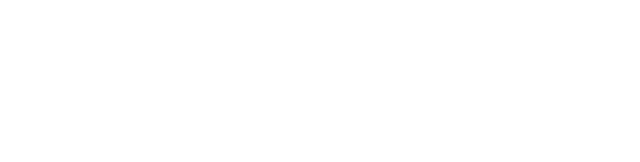
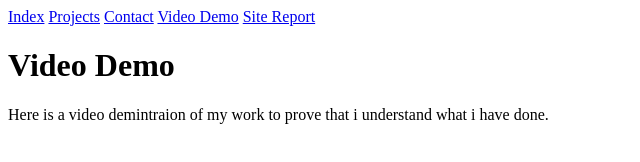
Before and after one commit to Dabpolice11/Assignment1, a plain HTML site: page videoDEMO.HTML in a window 1280 px wide. Shown: the whole page, without its empty margins (0-640 px from the left). Drawn offline with Linux system fonts and the light colour scheme.

Commit message:
initail sitereport and demo video

```diff
--- a/videoDEMO.HTML
+++ b/videoDEMO.HTML
@@ -6,6 +6,16 @@
     <title>Document</title>
 </head>
 <body>
+    <a href="index.html">Index</a>
+<a href="project.html">Projects</a>
+<a href="contact.html">Contact</a>
+<a href="videoDEMO.HTML">Video Demo</a>
+<a href="sitereport.html">Site Report</a>
 
+    <h1>Video Demo</h1>
+
+    <p>Here is a video demintraion of my work to prove that i understand what i have done.</p>
+
+    <a href="https://www.youtube.com/watch?v=1VQ_3sBZEm0"></a>
 </body>
 </html>
```
Also changed, not shown: sitereport.html (+5 -0 lines).
